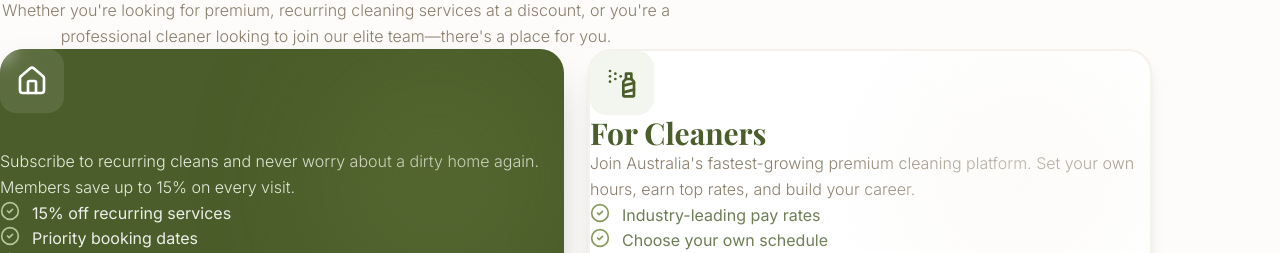
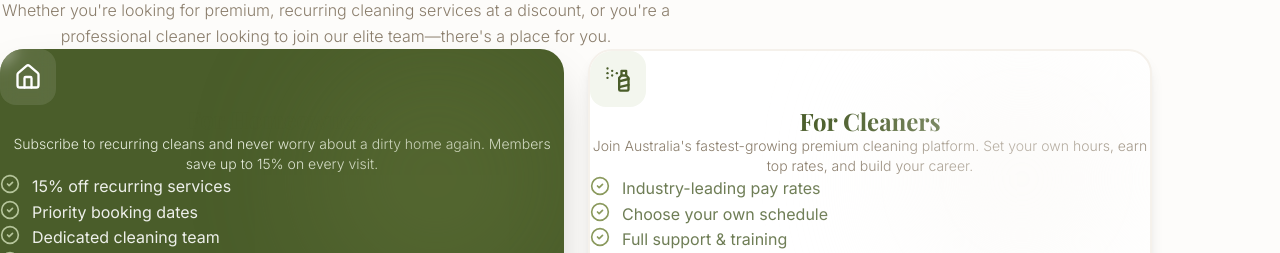
Before and after one commit to sahil4748/Cleaning-Ninja, a Next.js app: page / in a window 1280 px wide. Shown: the part 1096-1349 px from the top of the page. Built offline with nearby package versions, Linux system fonts and the light colour scheme.

Commit message:
initial commit

```diff
--- a/components/sections/NinjaClubRedesign.tsx
+++ b/components/sections/NinjaClubRedesign.tsx
@@ -73,14 +73,14 @@ export default function NinjaClubRedesign() {
           >
             <div className="absolute top-0 right-0 w-64 h-64 bg-olive-700 rounded-full blur-3xl opacity-30 -mr-20 -mt-20 pointer-events-none" />
 
-            <div className="w-16 h-16 bg-white/10 backdrop-blur-sm rounded-2xl flex items-center justify-center mb-8">
-              <Home className="w-8 h-8 text-white" />
+            <div className="w-14 h-14 bg-white/10 backdrop-blur-sm rounded-2xl flex items-center justify-center mb-6 mx-auto">
+              <Home className="w-7 h-7 text-white" />
             </div>
 
-            <h3 className="font-display text-3xl font-bold text-white mb-4">
+            <h3 className="font-display text-2xl font-bold text-white mb-3 text-center">
               For Homeowners
             </h3>
-            <p className="font-body text-olive-100 mb-8 font-light">
+            <p className="font-body text-olive-100 mb-8 font-light text-center text-sm">
               Subscribe to recurring cleans and never worry about a dirty home again. Members save up to 15% on every visit.
             </p>
 
@@ -107,14 +107,14 @@ export default function NinjaClubRedesign() {
           >
             <div className="absolute top-0 right-0 w-64 h-64 bg-beige-50 rounded-full blur-3xl opacity-50 -mr-20 -mt-20 pointer-events-none" />
 
-            <div className="w-16 h-16 bg-olive-50 rounded-2xl flex items-center justify-center mb-8">
-              <SprayCan className="w-8 h-8 text-olive-900" />
+            <div className="w-14 h-14 bg-olive-50 rounded-2xl flex items-center justify-center mb-6 mx-auto">
+              <SprayCan className="w-7 h-7 text-olive-900" />
             </div>
 
-            <h3 className="font-display text-3xl font-bold text-olive-900 mb-4">
+            <h3 className="font-display text-2xl font-bold text-olive-900 mb-3 text-center">
               For Cleaners
             </h3>
-            <p className="font-body text-beige-700 mb-8 font-light">
+            <p className="font-body text-beige-700 mb-8 font-light text-center text-sm">
               Join Australia's fastest-growing premium cleaning platform. Set your own hours, earn top rates, and build your career.
             </p>
 
```
